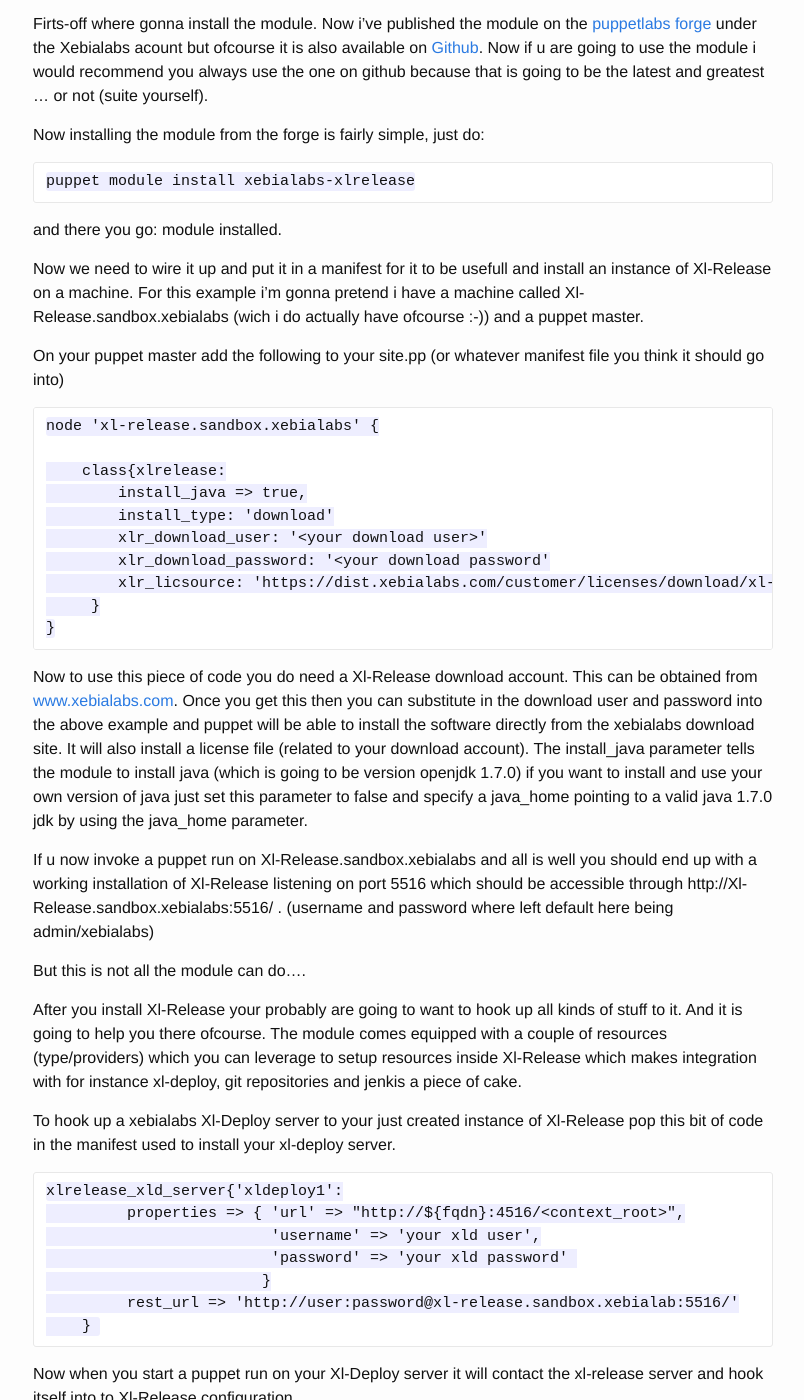
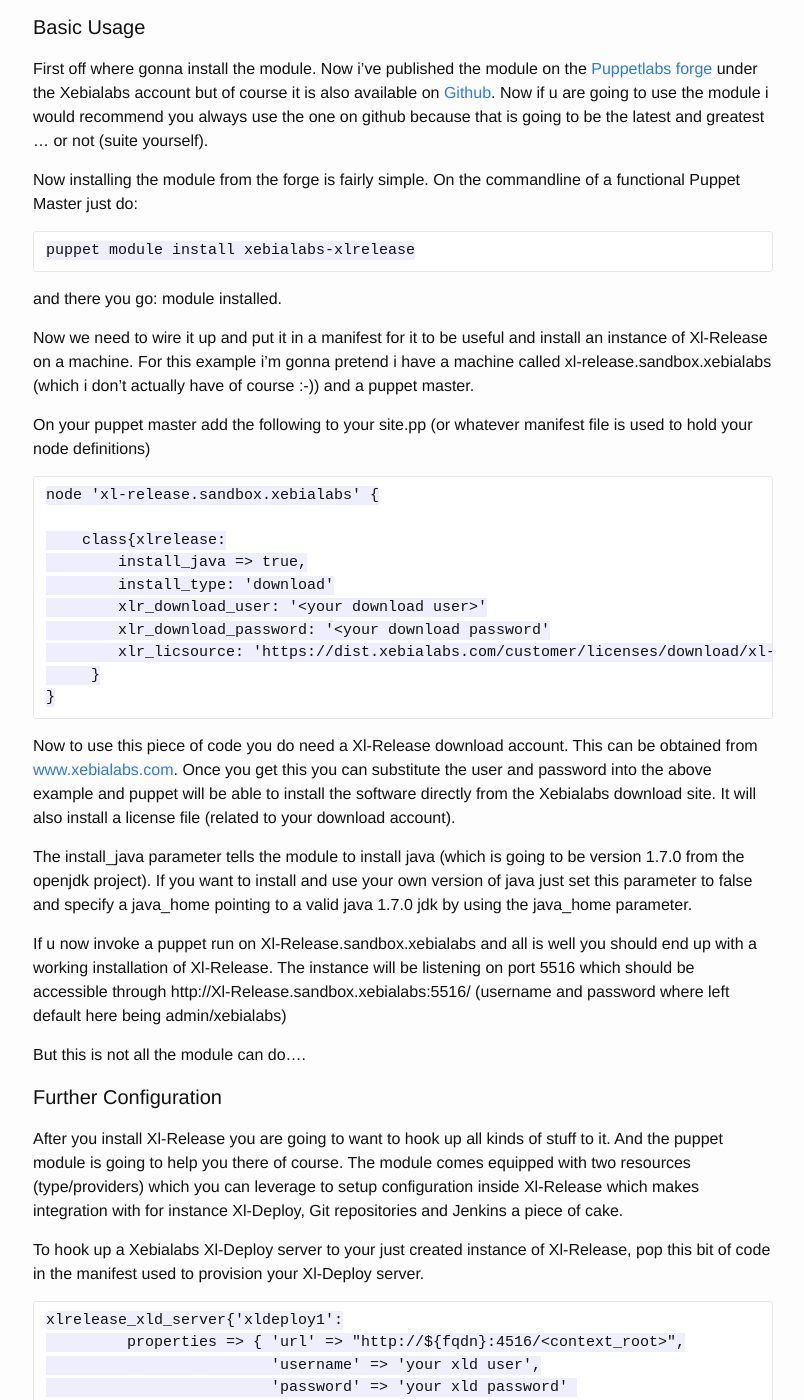
Before and after one commit to WianVos/wianvos.github.io, a Jekyll site: the page built from _posts/2015-04-15-How-to-setup-xebialabs-xl-release-using-puppet.markdown, in a window 1280 px wide and 1400 px high, scrolled down 380 px. Shown: the whole window, without its empty margins (237-1041 px from the left). Built offline with Jekyll 4.4.1, drawn with Linux system fonts in a browser that asks for light colours; some of the changed text lies outside the part shown.

Commit message:
revision 1

````diff
--- a/_posts/2015-04-15-How-to-setup-xebialabs-xl-release-using-puppet.markdown
+++ b/_posts/2015-04-15-How-to-setup-xebialabs-xl-release-using-puppet.markdown
@@ -4,14 +4,18 @@
 date:   2015-04-15 14:14:00
 categories: Puppet Xl-Release tech
 ---
-I finally got arount to finishing my puppet module for xebialabs Xl-Release.
-And now it's time to share and do a little blogumentation :-)
+I finally got around to finishing my Puppet module for Xebialabs Xl-Release.
+And so now it's time to share and do a little blogumentation :-)
 
-Now i'm not really going to go into the inner workings of Xl-Release because there is another time and place for that. But i would like to take the time and explain how to setup Xl-Release using my puppet module.
+Now i'm not really going to go into the inner workings of Xl-Release or Puppet because there is another time and place for that. But i would like to take the time and explain how to setup Xl-Release using my puppet module.
 
-Firts-off where gonna install the module. Now i've published the module on the [puppetlabs forge](https://forge.puppetlabs.com/xebialabs/xlrelease) under the Xebialabs acount but ofcourse it is also available on [Github](https://github.com/xebialabs/puppet-xlrelease). Now if u are going to use the module i would recommend you always use the one on github because that is going to be the latest and greatest ... or not (suite yourself).
+#### Basic Usage
 
-Now installing the module from the forge is fairly simple, just do:
+First off where gonna install the module. Now i've published the module on the [Puppetlabs forge](https://forge.puppetlabs.com/xebialabs/xlrelease) under the Xebialabs account but of course it is also available on [Github](https://github.com/xebialabs/puppet-xlrelease).
+Now if u are going to use the module i would recommend you always use the one on github because that is going to be the latest and greatest ... or not (suite yourself).
+
+Now installing the module from the forge is fairly simple.
+On the commandline of a functional Puppet Master just do:
 
 ```
 puppet module install xebialabs-xlrelease
@@ -19,10 +23,10 @@
 
 and there you go: module installed.
 
-Now we need to wire it up and put it in a manifest for it to be usefull and install an instance of Xl-Release on a machine.
-For this example i'm gonna pretend i have a machine called Xl-Release.sandbox.xebialabs (wich i do actually have ofcourse :-)) and a puppet master.
+Now we need to wire it up and put it in a manifest for it to be useful and install an instance of Xl-Release on a machine.
+For this example i'm gonna pretend i have a machine called xl-release.sandbox.xebialabs (which i don't actually have of course :-)) and a puppet master.
 
-On your puppet master add the following to your site.pp (or whatever manifest file you think it should go into)
+On your puppet master add the following to your site.pp (or whatever manifest file is used to hold your node definitions)
 
 
     node 'xl-release.sandbox.xebialabs' {
@@ -36,18 +40,23 @@
          }
     }
 
-Now to use this piece of code you do need a Xl-Release download account. This can be obtained from [www.xebialabs.com](http://www.xebialabs.com). Once you get this then you can substitute in the download user and password into the above example and puppet will be able to install the software directly from the xebialabs download site.
+Now to use this piece of code you do need a Xl-Release download account. This can be obtained from [www.xebialabs.com](http://www.xebialabs.com). Once you get this you can substitute the user and password into the above example and puppet will be able to install the software directly from the Xebialabs download site.
 It will also install a license file (related to your download account).
-The install_java parameter tells the module to install java (which is going to be version openjdk 1.7.0) if you want to install and use your own version of java just set this parameter to false and specify a java_home pointing to a valid java 1.7.0 jdk by using the java_home parameter.
 
-If u now invoke a puppet run on Xl-Release.sandbox.xebialabs and all is well you should end up with a working installation of Xl-Release listening on port 5516 which should be accessible through http://Xl-Release.sandbox.xebialabs:5516/ . (username and password where left default here being admin/xebialabs)
+The install_java parameter tells the module to install java (which is going to be version 1.7.0 from the openjdk project).
+ If you want to install and use your own version of java just set this parameter to false and specify a java_home pointing to a valid java 1.7.0 jdk by using the java_home parameter.
+
+If u now invoke a puppet run on Xl-Release.sandbox.xebialabs and all is well you should end up with a working installation of Xl-Release.
+ The instance will be listening on port 5516 which should be accessible through http://Xl-Release.sandbox.xebialabs:5516/ (username and password where left default here being admin/xebialabs)
 
 But this is not all the module can do....
 
-After you install Xl-Release your probably are going to want to hook up all kinds of stuff to it. And it is going to help you there ofcourse.
-The module comes equipped with a couple of resources (type/providers) which you can leverage to setup resources inside Xl-Release which makes integration with for instance xl-deploy, git repositories and jenkis a piece of cake.
+#### Further Configuration
 
-To hook up a xebialabs Xl-Deploy server to your just created instance of Xl-Release pop this bit of code in the manifest used to install your xl-deploy server.
+After you install Xl-Release you are going to want to hook up all kinds of stuff to it. And the puppet module is going to help you there of course.
+The module comes equipped with two resources (type/providers) which you can leverage to setup configuration inside Xl-Release which makes integration with for instance Xl-Deploy, Git repositories and Jenkins a piece of cake.
+
+To hook up a Xebialabs Xl-Deploy server to your just created instance of Xl-Release, pop this bit of code in the manifest used to provision your Xl-Deploy server.
 
     xlrelease_xld_server{'xldeploy1':
              properties => { 'url' => "http://${fqdn}:4516/<context_root>",
@@ -57,11 +66,12 @@
              rest_url => 'http://user:password@xl-release.sandbox.xebialab:5516/'
         }
 
-Now when you start a puppet run on your Xl-Deploy server it will contact the xl-release server and hook itself into to Xl-Release configuration.
+Now when you start a puppet run on your Xl-Deploy server it will contact the Xl-Release server and hook itself into to Xl-Release configuration.
 
-The same goes for a jenkins server or a git repository
+The same goes for a Jenkins server or a git repository
 
-Adding this to a jenkins server manifest  will result in the jenkins server tying itself into to Xl-Release configuration ready to go.
+Adding this code to a manifest used to provision a Jenkins server will result in the server tying itself into to Xl-Release instance configuration.
+Once the puppet run on the Jenkins server is done it is ready to go from an Xl-Release perspective.
 
     xlrelease_config_item{'jenkins_default':
         type => 'jenkins.Server',
@@ -93,7 +103,7 @@
 
 Enjoy.
 
-### wrap up
+#### wrap up
 
 Now this module does more than described here but it's fairly well documented on github so please see that for more information.
 
````
Also changed, not shown: other parts of _posts/2015-04-15-How-to-setup-xebialabs-xl-release-using-puppet.markdown (+2 -1 lines).
